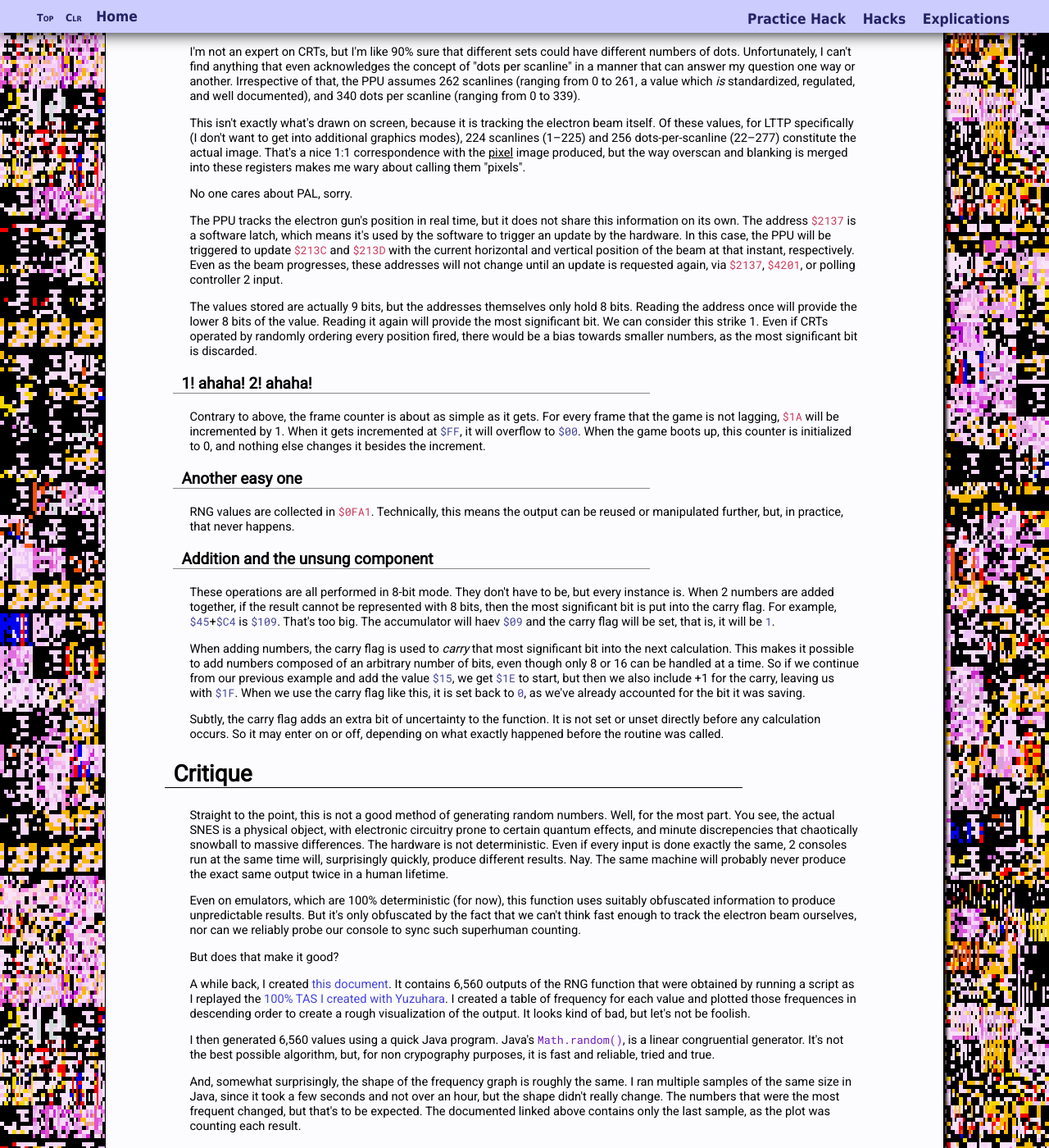
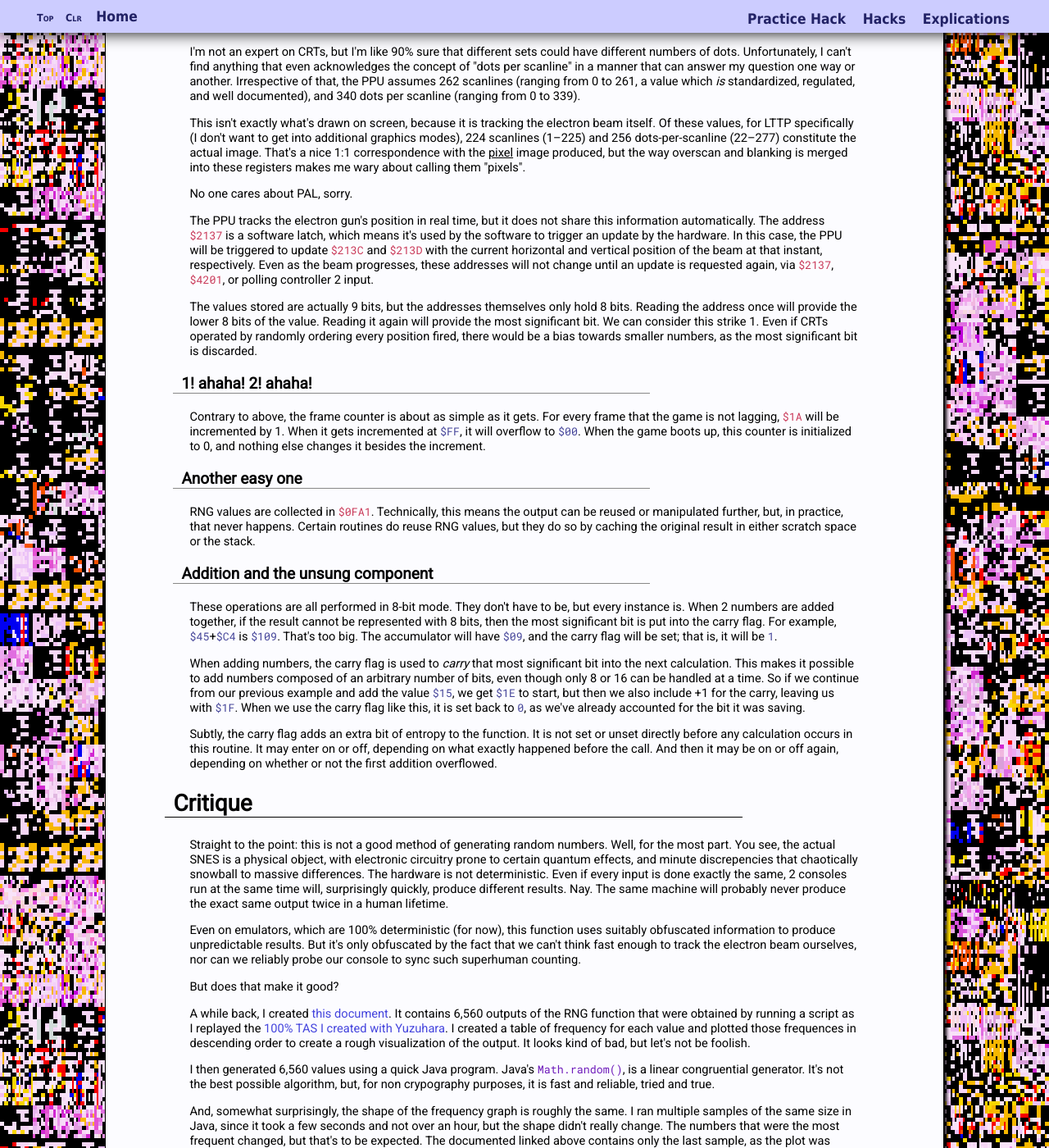
Before and after one commit to spannerisms/spannerisms.github.io, a Jekyll site: the page built from lttprng.html, in a window 1280 px wide and 1400 px high, scrolled down 1197 px. Shown: the whole window at 82% size. Built offline with Jekyll 4.4.1, drawn with Linux system fonts in a browser that asks for light colours; some of the changed text lies outside the part shown.

Commit message:
Update lttprng.html

```diff
--- a/lttprng.html
+++ b/lttprng.html
@@ -5,7 +5,7 @@
 ---
 <div class="contentstuff glitchexp">
 	<h1>Random Number Generation</h1>
-	<p>Let's start by being pedantic and then get even more pedantic. Generally, computers are not capable of actually being random. The only truly random things in the universe are at the quantum scale. These are possible through hardware, but aren't that widespread (as of time of writing). Non-quantum hardware can also provide nearly-but-not-literally-impossible to predict noise that is very useful when generating random numbers. <a href="https://random.org">Random.org</a> uses atmospheric noise as its source. Don't believe the claim that it "offers <em>true</em> random numbers" (their emphasis), as Laplace's demon would be able to predict the results every time.</p>
+	<p>Let's start by being pedantic and then get even more pedantic. Generally, computers are not capable of actually being random. The only truly random things in the universe are at the quantum scale. These are possible to utilize through hardware, but such devices aren't that widespread (as of time of writing). Non-quantum hardware can provide nearly-but-not-literally-impossible to predict noise that is very useful when generating random numbers. <a href="https://random.org">Random.org</a> uses atmospheric noise as its source. Don't believe the claim that it "offers <em>true</em> random numbers" (their emphasis), as Laplace's demon would be able to predict the results every time.</p>
 	<p>If special hardware is not an option, then you are stuck with software-generated random number generation, or, more correctly, <em>pseudo-random number generation</em> (PRNG). The prefix <i>pseudo-</i> means "fake". Google gives <i>ersatz</i> as a synonym; it's a loanword from German and a cool addition to anyone's vocabulary. Software-based generation is pseudo because, like Laplace with non-quantum noise, the results are 100% deterministic if you know the starting conditions. But, in this case, knowing the starting conditions isn't as unfathomable as knowing the precise location and energy of 10<sup>40</sup>-something molecules. The starting conditions are safe because they're kept secret and rely on large calculations that would take billions of years to brute force.</p>
 	<p>Obviously, computers have only gotten better over the years. As has our knowledge of and ability to create increasingly convincing PRNG. But that's not what we're here to discuss. Let's go back to the '90s and see what sort of stuff they had.</p>
 
@@ -15,7 +15,7 @@
 	<h2>The short straw we got</h2>
 	<p>Here's the <code class="routine">GetRandomInt</code> routine used in <i class="gameName">A Link to the Past</i> in its full, uncensored glory:</p>
 	<code class="snesasm">
-		$0DBA71   LDA $2137    ; software latch to update PPU counters
+		$0DBA71   LDA $2137    ; software latch to update ppu counters
 		$0DBA74   LDA $213C    ; ppu hcount
 		$0DBA77   ADC $1A      ; +frame counter
 		$0DBA79   ADC $0FA1    ; +previous value
@@ -27,22 +27,22 @@
 	<h3>hcount</h3>
 	<p>During the Super Nintendo's era, Cathode Ray Tubes (CRT) were <em>the</em> television. I won't cover these in detail, because there are plenty of videos on the subject, but know this one fact: each part of the screen was not controlled by an individual pixel that worked at the same rate as every other pixel. Images were drawn line-by-line, with only one very tiny point of light visible at any instant. It just happened so fast that it looks like a single, coherent image to our puny, mortal eyeballs.</p>
 	<p>Instead of pixels, CRT televisions had scanlines and dots. Dots are the closest analog you'll get for pixels, but they're still not pixels. Dots are just the individual phosphor blobs that glow when electrons hit them.</p>
-	<p>On the other hand, if anyone tells you that the SNES does not have pixels, they are wrong. You should warn them not to parrot information so mindlessly. The Picture Processing Unit (PPU) of the console absolutely divided its images into small, discrete squares. When it is passed to the tube, the CRT may not see it as an image composed of pixels, but they are still what make up the image. The image as displayed on a CRT screen may not be composed of pixels, but the image itself is.</p>
+	<p>On the other hand, if anyone tells you that the SNES does not have pixels, they are wrong. You should warn them not to parrot information so mindlessly. The Picture Processing Unit (PPU) of the console absolutely divided its images into small, discrete squares. When it is passed to the tube, the CRT may not see it as an image composed of pixels, but they are still what make up the image. The image as displayed on a CRT screen may not habe pixels, but the image itself does.</p>
 	<p>I'm not an expert on CRTs, but I'm like 90% sure that different sets could have different numbers of dots. Unfortunately, I can't find anything that even acknowledges the concept of "dots per scanline" in a manner that can answer my question one way or another. Irrespective of that, the PPU assumes 262 scanlines (ranging from 0 to 261, a value which <em>is</em> standardized, regulated, and well documented), and 340 dots per scanline (ranging from 0 to 339).</p>
 	<p>This isn't exactly what's drawn on screen, because it is tracking the electron beam itself. Of these values, for LTTP specifically (I don't want to get into additional graphics modes), 224 scanlines (1&ndash;225) and 256 dots-per-scanline (22&ndash;277) constitute the actual image. That's a nice 1:1 correspondence with the <u>pixel</u> image produced, but the way overscan and blanking is merged into these registers makes me wary about calling them "pixels".</p>
 	<p>No one cares about PAL, sorry.</p>
-	<p>The PPU tracks the electron gun's position in real time, but it does not share this information on its own. The address <code class="address">$2137</code> is a software latch, which means it's used by the software to trigger an update by the hardware. In this case, the PPU will be triggered to update <code class="address">$213C</code> and <code class="address">$213D</code> with the current horizontal and vertical position of the beam at that instant, respectively. Even as the beam progresses, these addresses will not change until an update is requested again, via <code class="address">$2137</code>, <code class="address">$4201</code>, or polling controller 2 input.</p>
+	<p>The PPU tracks the electron gun's position in real time, but it does not share this information automatically. The address <code class="address">$2137</code> is a software latch, which means it's used by the software to trigger an update by the hardware. In this case, the PPU will be triggered to update <code class="address">$213C</code> and <code class="address">$213D</code> with the current horizontal and vertical position of the beam at that instant, respectively. Even as the beam progresses, these addresses will not change until an update is requested again, via <code class="address">$2137</code>, <code class="address">$4201</code>, or polling controller 2 input.</p>
 	<p>The values stored are actually 9 bits, but the addresses themselves only hold 8 bits. Reading the address once will provide the lower 8 bits of the value. Reading it again will provide the most significant bit. We can consider this strike 1. Even if CRTs operated by randomly ordering every position fired, there would be a bias towards smaller numbers, as the most significant bit is discarded.</p>
 	<h3>1! ahaha! 2! ahaha!</h3>
 	<p>Contrary to above, the frame counter is about as simple as it gets. For every frame that the game is not lagging, <code class="address">$1A</code> will be incremented by 1. When it gets incremented at <code class="value">$FF</code>, it will overflow to <code class="value">$00</code>. When the game boots up, this counter is initialized to 0, and nothing else changes it besides the increment.</p>
 	<h3>Another easy one</h3>
-	<p>RNG values are collected in <code class="address">$0FA1</code>. Technically, this means the output can be reused or manipulated further, but, in practice, that never happens.</p>
+	<p>RNG values are collected in <code class="address">$0FA1</code>. Technically, this means the output can be reused or manipulated further, but, in practice, that never happens. Certain routines do reuse RNG values, but they do so by caching the original result in either scratch space or the stack.</p>
 	<h3>Addition and the unsung component</h3>
-	<p>These operations are all performed in 8-bit mode. They don't have to be, but every instance is. When 2 numbers are added together, if the result cannot be represented with 8 bits, then the most significant bit is put into the carry flag. For example, <code class="value">$45</code>+<code class="value">$C4</code> is <code class="value">$109</code>. That's too big. The accumulator will haev <code class="value">$09</code> and the carry flag will be set, that is, it will be <code class="value">1</code>.</p>
+	<p>These operations are all performed in 8-bit mode. They don't have to be, but every instance is. When 2 numbers are added together, if the result cannot be represented with 8 bits, then the most significant bit is put into the carry flag. For example, <code class="value">$45</code>+<code class="value">$C4</code> is <code class="value">$109</code>. That's too big. The accumulator will have <code class="value">$09</code>, and the carry flag will be set; that is, it will be <code class="value">1</code>.</p>
 	<p>When adding numbers, the carry flag is used to <em>carry</em> that most significant bit into the next calculation. This makes it possible to add numbers composed of an arbitrary number of bits, even though only 8 or 16 can be handled at a time. So if we continue from our previous example and add the value <code class="value">$15</code>, we get <code class="value">$1E</code> to start, but then we also include +1 for the carry, leaving us with <code class="value">$1F</code>. When we use the carry flag like this, it is set back to <code class="value">0</code>, as we've already accounted for the bit it was saving.</p>
-	<p>Subtly, the carry flag adds an extra bit of uncertainty to the function. It is not set or unset directly before any calculation occurs. So it may enter on or off, depending on what exactly happened before the routine was called.</p>
+	<p>Subtly, the carry flag adds an extra bit of entropy to the function. It is not set or unset directly before any calculation occurs in this routine. It may enter on or off, depending on what exactly happened before the call. And then it may be on or off again, depending on whether or not the first addition overflowed.</p>
 	<h2>Critique</h2>
-	<p>Straight to the point, this is not a good method of generating random numbers. Well, for the most part. You see, the actual SNES is a physical object, with electronic circuitry prone to certain quantum effects, and minute discrepencies that chaotically snowball to massive differences. The hardware is not deterministic. Even if every input is done exactly the same, 2 consoles run at the same time will, surprisingly quickly, produce different results. Nay. The same machine will probably never produce the exact same output twice in a human lifetime.</p>
+	<p>Straight to the point: this is not a good method of generating random numbers. Well, for the most part. You see, the actual SNES is a physical object, with electronic circuitry prone to certain quantum effects, and minute discrepencies that chaotically snowball to massive differences. The hardware is not deterministic. Even if every input is done exactly the same, 2 consoles run at the same time will, surprisingly quickly, produce different results. Nay. The same machine will probably never produce the exact same output twice in a human lifetime.</p>
 	<p>Even on emulators, which are 100% deterministic (for now), this function uses suitably obfuscated information to produce unpredictable results. But it's only obfuscated by the fact that we can't think fast enough to track the electron beam ourselves, nor can we reliably probe our console to sync such superhuman counting.</p>
 	<p>But does that make it good?</p>
 	<p>A while back, I created <a href="https://docs.google.com/spreadsheets/d/1Eh3LR3gR7Xi_JeZNIV8vSaOpJIxpRiXVDoGibEBon5s/edit#gid=0">this document</a>. It contains 6,560 outputs of the RNG function that were obtained by running a script as I replayed the <a href="http://tasvideos.org/3874M.html">100% TAS I created with Yuzuhara</a>. I created a table of frequency for each value and plotted those frequences in descending order to create a rough visualization of the output. It looks kind of bad, but let's not be foolish.</p>
@@ -93,5 +93,5 @@
 	<p>If you'd like to know every possible use of the RNG, I wasted my time creating <a href="everyrng">an exhaustive list that documents every distinct routine call</a>.</p>
 
 	<h2>Summary</h2>
-	<p>The PRNG used by <i class="gameName">A Link to the Past</i>, is not good, but it does get the job done. Close analysis reveals many faults, but its implementation makes it impossible to predict in real time, and even more impossible to actually manipulate.</p>
+	<p>The PRNG used by <i class="gameName">A Link to the Past</i>, is not good, but it does get the job done. The distribution of numbers it produces closely resembles more reliable PRNG functions, but close analysis reveals many faults. Its implementation makes it impossible to predict in real time, and even more impossible to actually manipulate.</p>
 </div>
```
